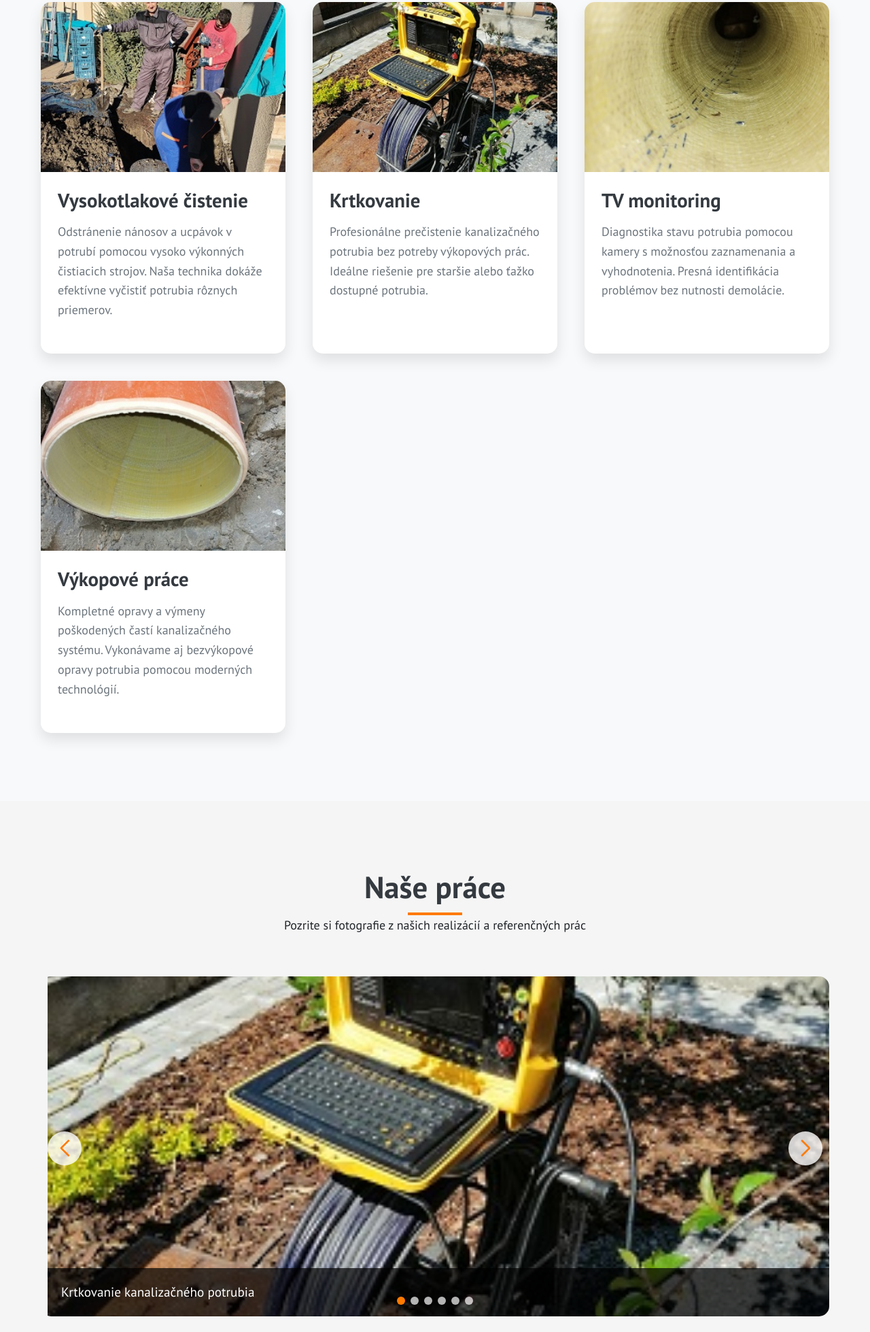
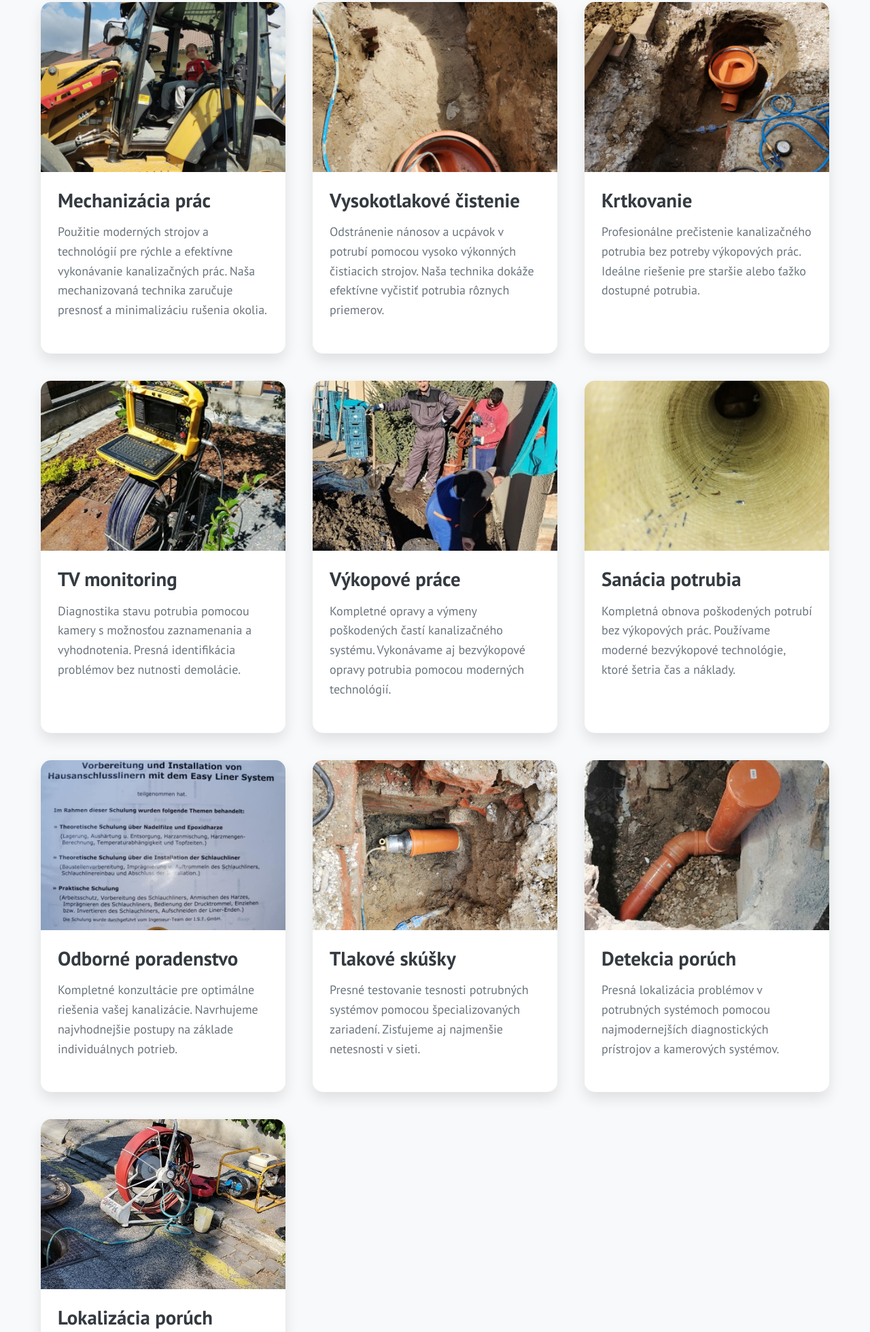
Before and after one commit to LeduBaSk/janko.github.io, a plain HTML site: page index.html in a window 1280 px wide. Shown: the part 1116-3075 px from the top of the page at 68% size. Drawn offline with nearby package versions, Linux system fonts and the light colour scheme.

Commit message:
Update index.html

```diff
--- a/index.html
+++ b/index.html
@@ -854,7 +854,23 @@
           <div class="service-card">
             <div class="service-img">
               <img
-                src="images/resize-01.jpg"
+                src="images/bager.jpg"
+                alt="Mechanizácia kanalizačných prác"
+              />
+            </div>
+            <div class="service-content">
+              <h3>Mechanizácia prác</h3>
+              <p>
+                Použitie moderných strojov a technológií pre rýchle a efektívne
+                vykonávanie kanalizačných prác. Naša mechanizovaná technika
+                zaručuje presnosť a minimalizáciu rušenia okolia.
+              </p>
+            </div>
+          </div>
+          <div class="service-card">
+            <div class="service-img">
+              <img
+                src="images/kopsanacija1.jpg"
                 alt="Vysokotlakové čistenie kanalizácie"
               />
             </div>
@@ -870,7 +886,7 @@
 
           <div class="service-card">
             <div class="service-img">
-              <img src="images/resize-02.jpg" alt="Krtkovanie kanalizácie" />
+              <img src="images/kop2.jpg" alt="Krtkovanie kanalizácie" />
             </div>
             <div class="service-content">
               <h3>Krtkovanie</h3>
@@ -884,7 +900,7 @@
 
           <div class="service-card">
             <div class="service-img">
-              <img src="images/resize-03.jpg" alt="TV monitoring kanalizácie" />
+              <img src="images/resize-02.jpg" alt="TV monitoring kanalizácie" />
             </div>
             <div class="service-content">
               <h3>TV monitoring</h3>
@@ -899,7 +915,7 @@
           <div class="service-card">
             <div class="service-img">
               <img
-                src="images/resize-04.jpg"
+                src="images/resize-01.jpg"
                 alt="Výkopové práce na kanalizácii"
               />
             </div>
@@ -909,6 +925,79 @@
                 Kompletné opravy a výmeny poškodených častí kanalizačného
                 systému. Vykonávame aj bezvýkopové opravy potrubia pomocou
                 moderných technológií.
+              </p>
+            </div>
+          </div>
+
+          <!-- New Card 1 -->
+          <div class="service-card">
+            <div class="service-img">
+              <img src="images/resize-03.jpg" alt="Sanácia potrubia" />
+            </div>
+            <div class="service-content">
+              <h3>Sanácia potrubia</h3>
+              <p>
+                Kompletná obnova poškodených potrubí bez výkopových prác.
+                Používame moderné bezvýkopové technológie, ktoré šetria čas a
+                náklady.
+              </p>
+            </div>
+          </div>
+
+          <!-- New Card 2 -->
+          <div class="service-card">
+            <div class="service-img">
+              <img src="images/sertifikat.jpg" alt="Poradenstvo" />
+            </div>
+            <div class="service-content">
+              <h3>Odborné poradenstvo</h3>
+              <p>
+                Kompletné konzultácie pre optimálne riešenia vašej kanalizácie.
+                Navrhujeme najvhodnejšie postupy na základe individuálnych
+                potrieb.
+              </p>
+            </div>
+          </div>
+
+          <!-- New Card 3 -->
+          <div class="service-card">
+            <div class="service-img">
+              <img src="images/kopsanacija3.jpg" alt="Tlakové skúšky" />
+            </div>
+            <div class="service-content">
+              <h3>Tlakové skúšky</h3>
+              <p>
+                Presné testovanie tesnosti potrubných systémov pomocou
+                špecializovaných zariadení. Zisťujeme aj najmenšie netesnosti v
+                sieti.
+              </p>
+            </div>
+          </div>
+
+          <!-- New Card 4 -->
+          <div class="service-card">
+            <div class="service-img">
+              <img src="images/resize-05.jpg" alt="Detekcia porúch" />
+            </div>
+            <div class="service-content">
+              <h3>Detekcia porúch</h3>
+              <p>
+                Presná lokalizácia problémov v potrubných systémoch pomocou
+                najmodernejších diagnostických prístrojov a kamerových systémov.
+              </p>
+            </div>
+          </div>
+
+          <!-- New Card 5 -->
+          <div class="service-card">
+            <div class="service-img">
+              <img src="images/resize-06.jpg" alt="Lokalizácia porúch" />
+            </div>
+            <div class="service-content">
+              <h3>Lokalizácia porúch</h3>
+              <p>
+                Presné určenie miesta poškodenia v potrubných systémoch bez
+                nutnosti demolácie. Šetríme váš čas a náklady na opravy.
               </p>
             </div>
           </div>
@@ -955,6 +1044,34 @@
               <div class="swiper-slide">
                 <img
                   src="images/resize-04.jpg"
+                  alt="Výkopové práce na kanalizácii"
+                />
+                <div class="image-caption">Výkopové práce na kanalizácii</div>
+              </div>
+              <div class="swiper-slide">
+                <img
+                  src="images/resize-05.jpg"
+                  alt="Oprava kanalizačného systému"
+                />
+                <div class="image-caption">Oprava kanalizačného systému</div>
+              </div>
+              <div class="swiper-slide">
+                <img
+                  src="images/resize-06.jpg"
+                  alt="Servis kanalizačného potrubia"
+                />
+                <div class="image-caption">Servis kanalizačného potrubia</div>
+              </div>
+              <div class="swiper-slide">
+                <img
+                  src="images/dvekamere.jpg"
+                  alt="Monitoring potrubia kamerou"
+                />
+                <div class="image-caption">Monitoring potrubia kamerou</div>
+              </div>
+              <div class="swiper-slide">
+                <img
+                  src="images/kamera1.jpg"
                   alt="Výkopové práce na kanalizácii"
                 />
                 <div class="image-caption">Výkopové práce na kanalizácii</div>
@@ -1023,14 +1140,14 @@
             </div>
             <div class="grid-item">
               <img
-                src="images/resize-03.jpg"
+                src="images/sahta5.jpg"
                 alt="Práca 3"
                 class="gallery-image"
               />
             </div>
             <div class="grid-item">
               <img
-                src="images/resize-04.jpg"
+                src="images/sahtasanacija.jpg"
                 alt="Práca 4"
                 class="gallery-image"
               />
@@ -1044,7 +1161,7 @@
             </div>
             <div class="grid-item">
               <img
-                src="images/resize-06.jpg"
+                src="images/zutaKamera.jpg"
                 alt="Práca 6"
                 class="gallery-image"
               />
```
